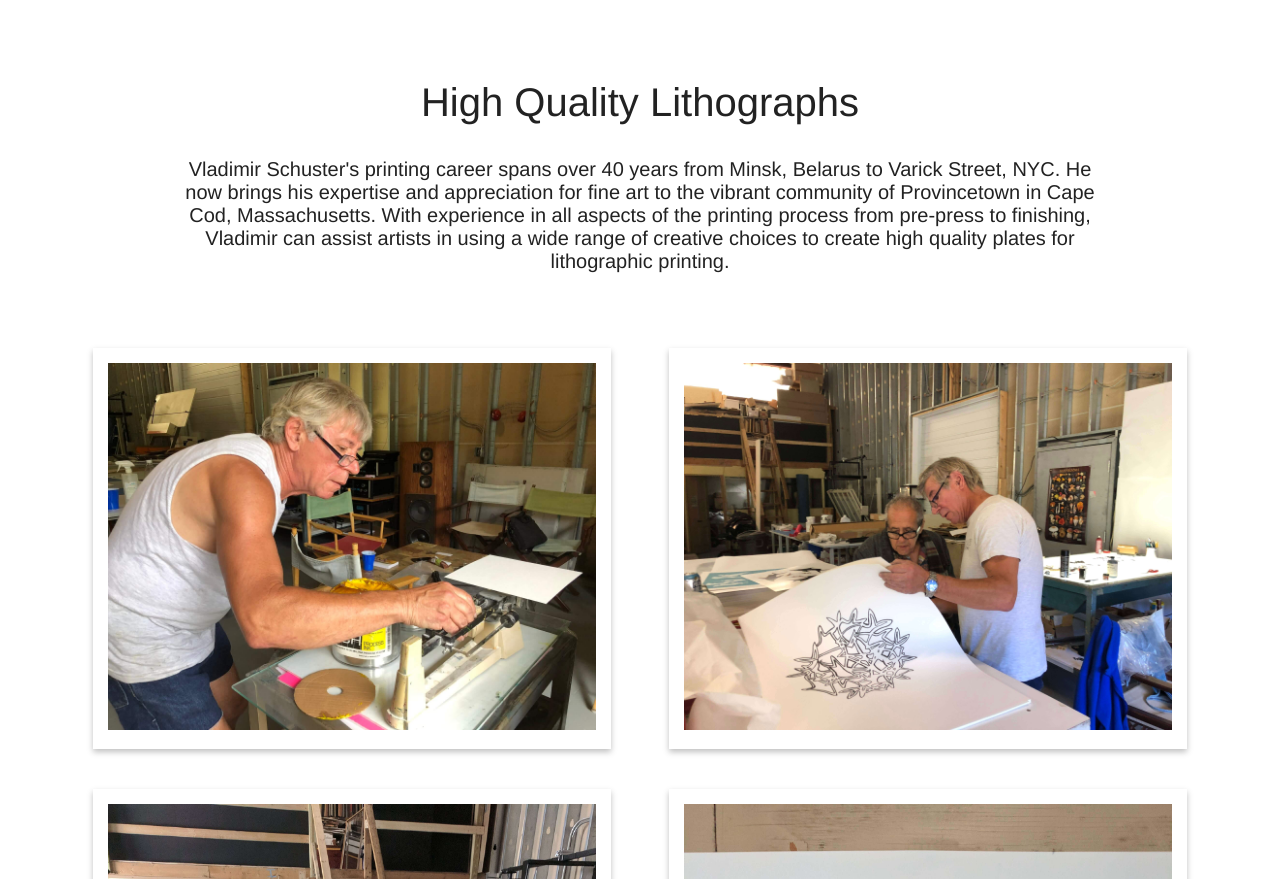
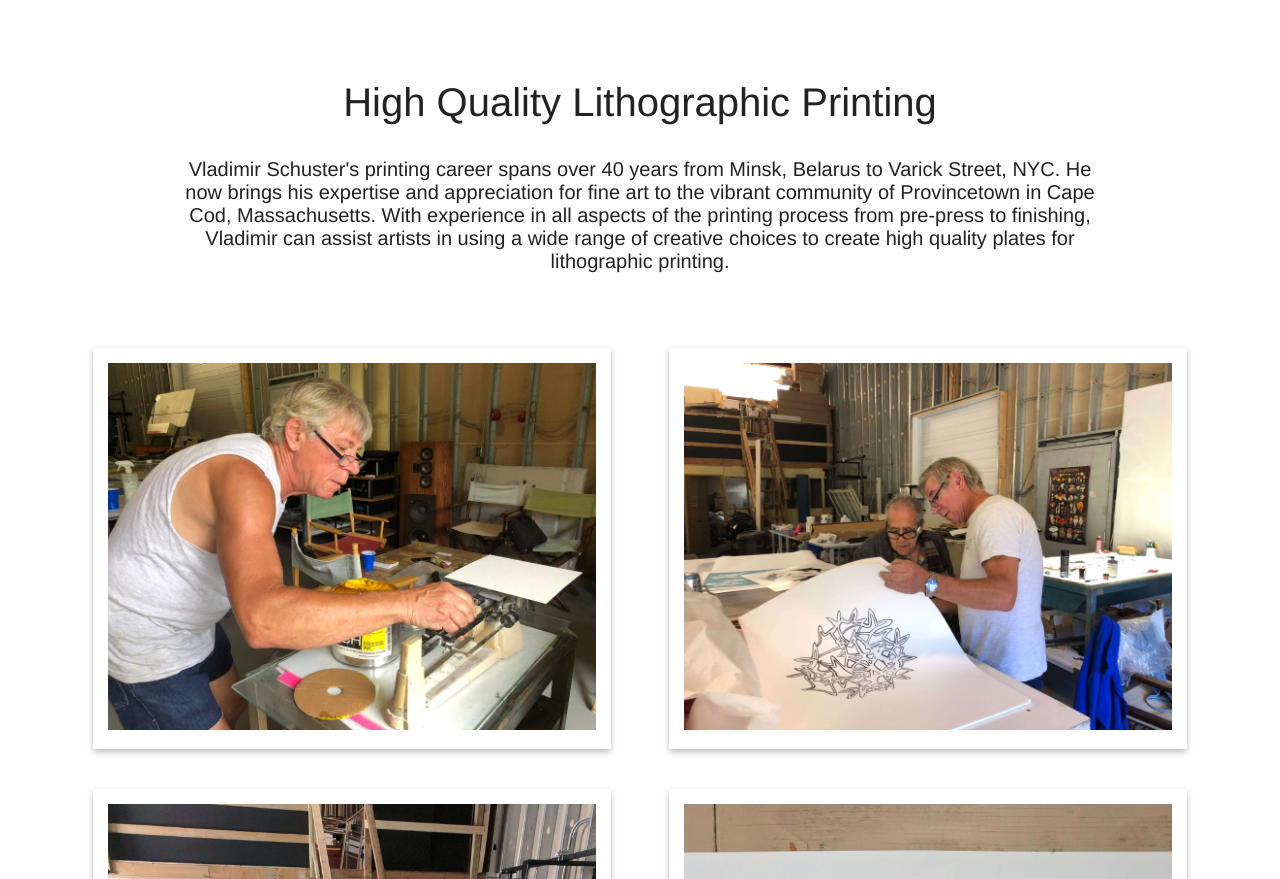
Before and after one commit to tomjschuster/funk-and-schuster-landing-page, a plain HTML site: page site/index.html in a window 1280 px wide. Shown: the part 890-1769 px from the top of the page. Drawn offline with Linux system fonts and the light colour scheme.

Commit message:
change text

```diff
--- a/site/index.html
+++ b/site/index.html
@@ -240,7 +240,7 @@
     <main>
       <figure class="hero photo"><img src="images/dufa.jpg" alt="Dufa Printing Press" /></figure>
       <section class="about">
-        <h2>High quality lithographs</h2>
+        <h2>High quality lithographic printing</h2>
         <p>
           Vladimir Schuster's printing career spans over 40 years from Minsk, Belarus to Varick Street, NYC. He now brings his expertise and appreciation for fine art to the vibrant community of Provincetown in Cape Cod, Massachusetts. With experience in all aspects of the printing process from pre-press to finishing, Vladimir can assist artists in using a wide range of creative choices to create high quality plates for lithographic printing.
         </p>
```
